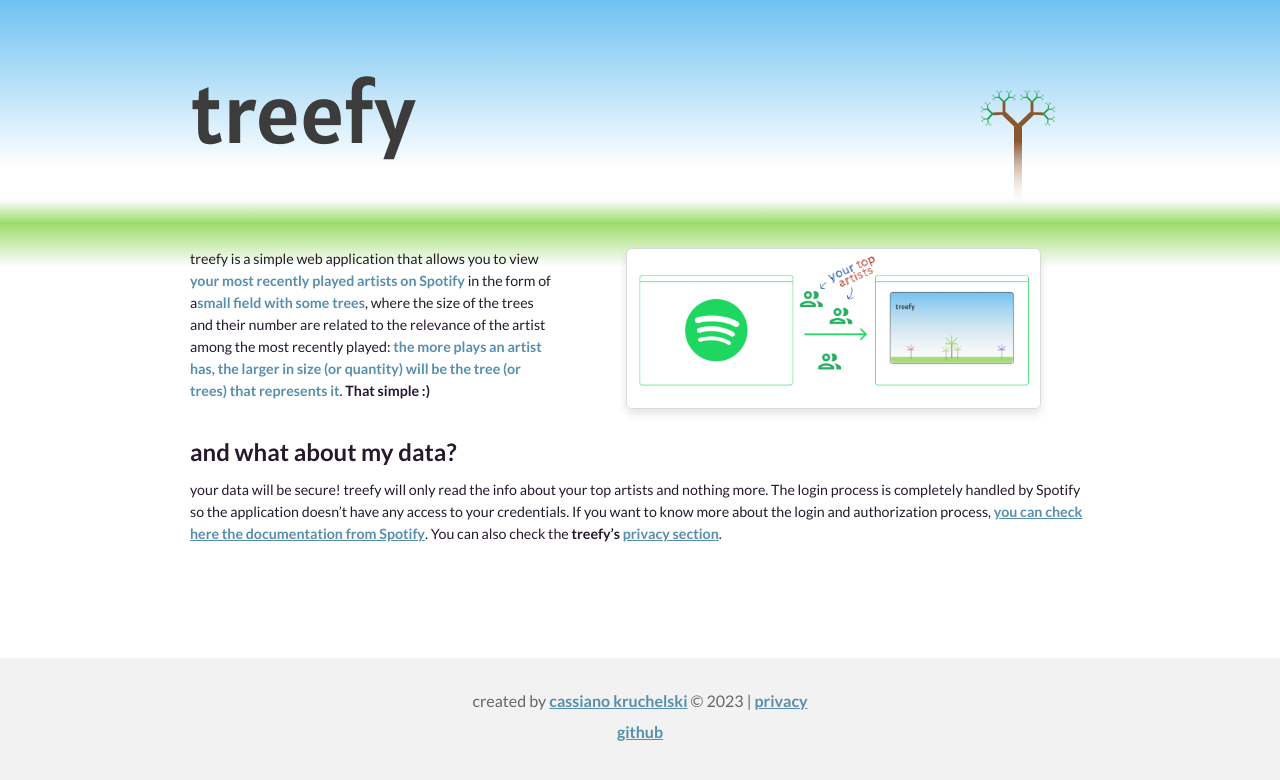
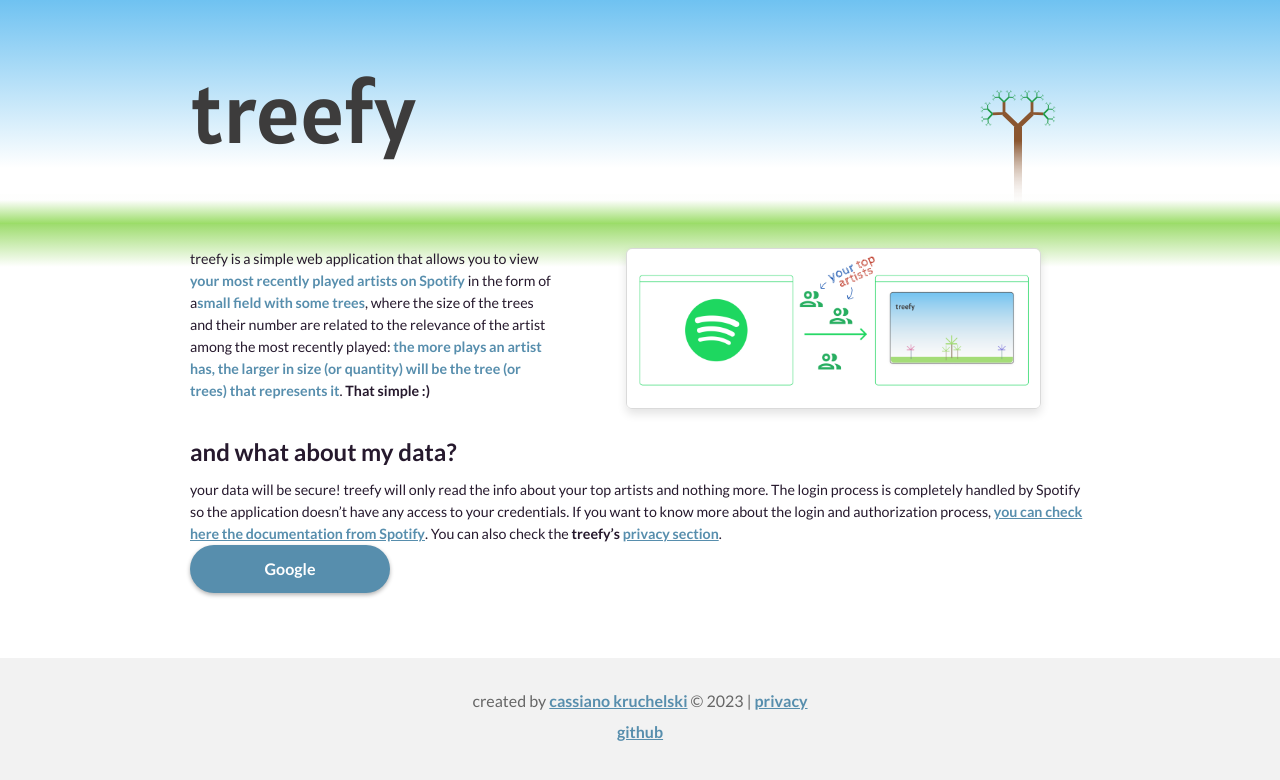
Before and after one commit to oicassi/treefy, a Next.js app: page / in a window 1280 px wide. Shown: the top 780 px of the page. Built offline with nearby package versions, Linux system fonts and the light colour scheme; no server answers.

Commit message:
update button component

```diff
--- a/src/components/Button.js
+++ b/src/components/Button.js
@@ -1,15 +1,25 @@
 import styles from '@/styles/components/Button.module.scss';
 
-const Button = ({ variant = 'primary', fluid = false, float = true, position = '', className, children, ...props }) => {
+const Button = ({
+  variant = 'primary',
+  fluid = false,
+  float = true,
+  position = '',
+  tag = 'button',
+  className,
+  children,
+  ...props
+}) => {
+  const Tag = tag;
   return (
-    <button
+    <Tag
       className={`${styles.button} ${styles[`button--${variant}`]} ${fluid ? styles['button--fluid'] : ''} ${
         float ? styles['button--float'] : ''
       } ${styles[`button--${position}`]} ${className}`}
       {...props}
     >
       {children}
-    </button>
+    </Tag>
   );
 };
 
--- a/src/pages/index.js
+++ b/src/pages/index.js
@@ -56,6 +56,9 @@
             </a>
             . You can also check the <strong>treefy’s</strong> <Link href='/privacy'>privacy section</Link>.
           </p>
+          <Button tag='a' href='https://www.google.com' target='_blank'>
+            Google
+          </Button>
         </section>
       </div>
     </Layout>
--- a/src/styles/components/Button.module.scss
+++ b/src/styles/components/Button.module.scss
@@ -8,10 +8,14 @@
   padding: 0 $spacing-sm;
   border-radius: $border-radius-pill;
   cursor: pointer;
+  text-decoration: none;
+  min-width: 200px;
+  width: 100%;
   font-size: 14px;
   min-height: $spacing-md;
 
   @include above($mobile) {
+    width: max-content;
     font-size: 16px;
     min-height: $spacing-lg;
   }
@@ -22,6 +26,7 @@
 
     &:hover {
       background-color: $color-primary-light;
+      color: $color-neutral-high-pure;
     }
 
     &:focus-visible {
```
